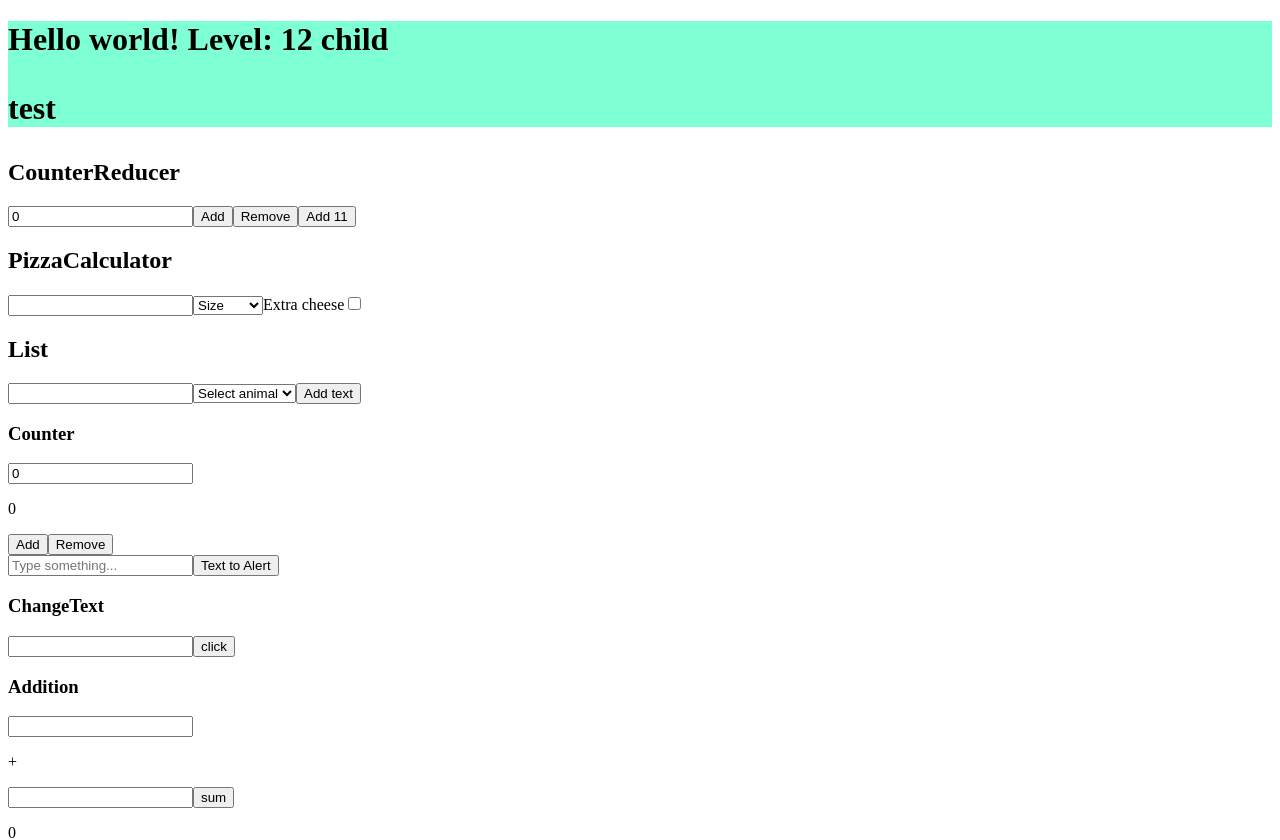
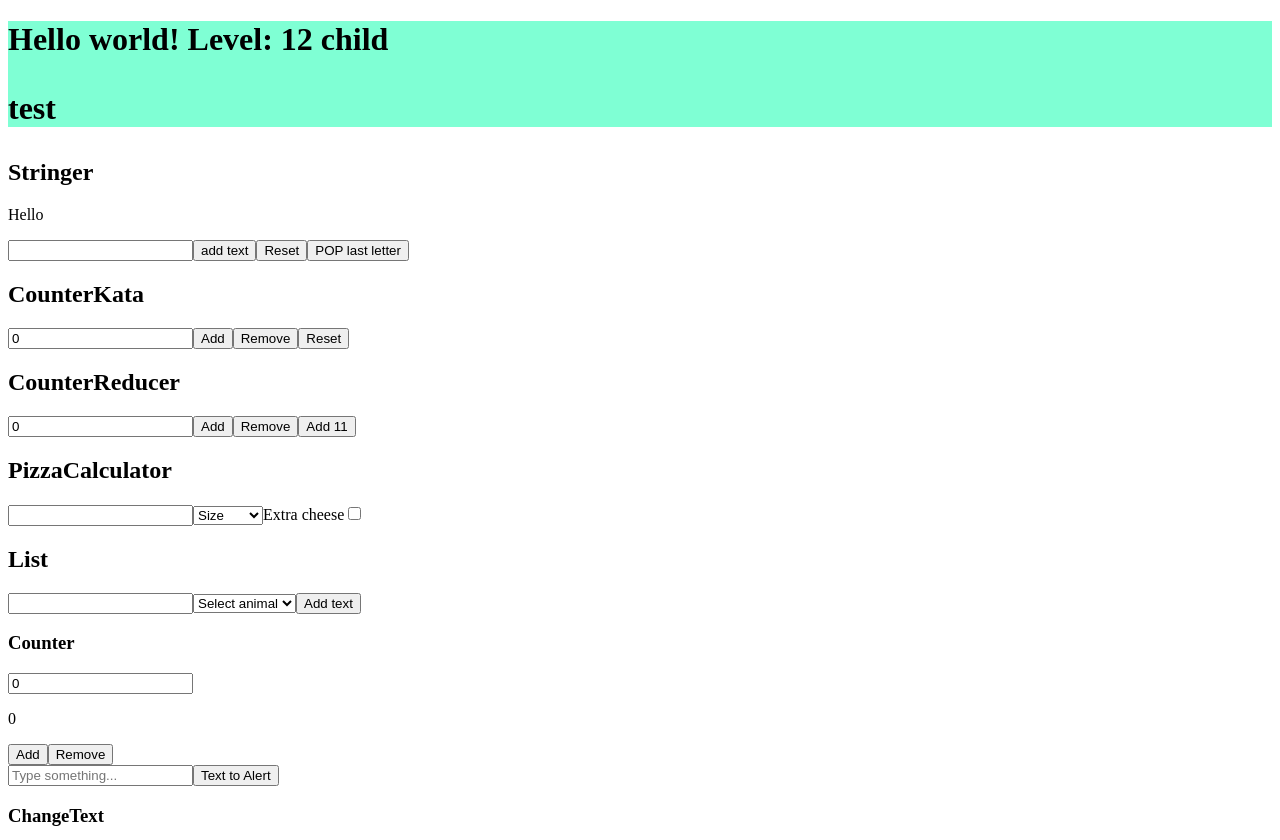
Before and after one commit to ZBajie/TS-Kata, a React (Vite) app: page / in a window 1280 px wide. Shown: the top 840 px of the page. Built offline with nearby package versions, Linux system fonts and the light colour scheme.

Commit message:
Stringer

```diff
--- a/src/App.tsx
+++ b/src/App.tsx
@@ -2,10 +2,12 @@ import Addition from "./components/Addition/Addition"
 import ChangeText from "./components/ChangeText/ChangeText"
 import ColorBox from "./components/ColorBox/ColorBox"
 import Counter from "./components/Counter/Counter"
+import CounterKata from "./components/CounterReducer/CounterKata/CounterKata"
 import CounterReducer from "./components/CounterReducer/CounterReducer"
 import Header from "./components/Header/Header"
 import List from "./components/List/List"
 import PizzaCalculator from "./components/PizzaCalculator/PizzaCalculator"
+import Stringer from "./components/Stringer/Stringer"
 import TextToAlert from "./components/TextToAlert/TextToAlert"
 import Vehicle from "./components/Vehicle/Vehicle"
 
@@ -15,6 +17,8 @@ function App() {
       <Header title="Hello world!" level={12}>
         child <p>test</p>
       </Header>
+      <Stringer />
+      <CounterKata />
       <CounterReducer />
       <PizzaCalculator />
       <List />
--- /dev/null
+++ b/src/components/CounterReducer/CounterKata/CounterKata.tsx
@@ -0,0 +1,64 @@
+import { useReducer } from "react"
+
+const ACTION = {
+  ADD: "add",
+  REDUCE: "reduce",
+  NUMBER: 1,
+  RESETNUMBER: 0,
+  RESET: "reset",
+}
+
+type State = {
+  count: number
+}
+type Action = {
+  type: string
+  payload: number
+}
+
+const kataCounter = (state: State, action: Action) => {
+  switch (action.type) {
+    case ACTION.ADD:
+      return { count: state.count + action.payload }
+    case ACTION.REDUCE:
+      return { count: state.count - action.payload }
+    case ACTION.RESET:
+      return { count: (state.count = action.payload) }
+    default:
+      return state
+  }
+}
+
+function CounterKata() {
+  const [state, dispatch] = useReducer(kataCounter, { count: 0 })
+
+  return (
+    <section>
+      <h2>CounterKata</h2>
+      <input type="number" value={state.count} readOnly />
+      <button
+        onClick={() => {
+          dispatch({ type: ACTION.ADD, payload: ACTION.NUMBER })
+        }}
+      >
+        Add
+      </button>
+      <button
+        onClick={() => {
+          dispatch({ type: ACTION.REDUCE, payload: ACTION.NUMBER })
+        }}
+      >
+        Remove
+      </button>
+      <button
+        onClick={() => {
+          dispatch({ type: ACTION.RESET, payload: ACTION.RESETNUMBER })
+        }}
+      >
+        Reset
+      </button>
+    </section>
+  )
+}
+
+export default CounterKata
--- /dev/null
+++ b/src/components/Stringer/Stringer.tsx
@@ -0,0 +1,83 @@
+import { useReducer, useRef } from "react"
+
+const ACTION = {
+  ADD: "add",
+  RESET: "reset",
+  INITIALTEXT: "Hello",
+  ADDLETTERNUMBER: 1,
+  POPLETTER: "pop",
+}
+
+type State = {
+  textString: string
+}
+type Action = {
+  type: string
+  payload: string | undefined
+}
+
+const stringer = (state: State, action: Action): State => {
+  switch (action.type) {
+    case ACTION.ADD:
+      return { textString: state.textString + action.payload }
+    case ACTION.RESET:
+      return { textString: (state.textString = ACTION.INITIALTEXT) }
+    case ACTION.POPLETTER:
+      return { textString: state.textString.slice(0, -1) }
+    default: {
+      return state
+    }
+  }
+}
+
+function Stringer() {
+  const [state, dispatch] = useReducer(stringer, {
+    textString: ACTION.INITIALTEXT,
+  })
+  const addText = useRef<HTMLInputElement>(null)
+  return (
+    <section>
+      <h2>Stringer</h2>
+      <p>{state.textString}</p>
+      <input type="text" maxLength={ACTION.ADDLETTERNUMBER} ref={addText} />
+      <button
+        onClick={() => {
+          if (
+            addText.current &&
+            addText.current.value.length === ACTION.ADDLETTERNUMBER
+          ) {
+            dispatch({ type: ACTION.ADD, payload: addText.current.value })
+            addText.current.value = ""
+            addText.current.focus()
+          }
+        }}
+      >
+        add text
+      </button>
+      <button
+        onClick={() => {
+          dispatch({ type: ACTION.RESET, payload: "" })
+          if (addText.current) {
+            addText.current.value = ""
+            addText.current.focus()
+          }
+        }}
+      >
+        Reset
+      </button>
+      <button
+        onClick={() => {
+          dispatch({ type: ACTION.POPLETTER, payload: "" })
+          if (addText.current) {
+            addText.current.value = ""
+            addText.current.focus()
+          }
+        }}
+      >
+        POP last letter
+      </button>
+    </section>
+  )
+}
+
+export default Stringer
```
